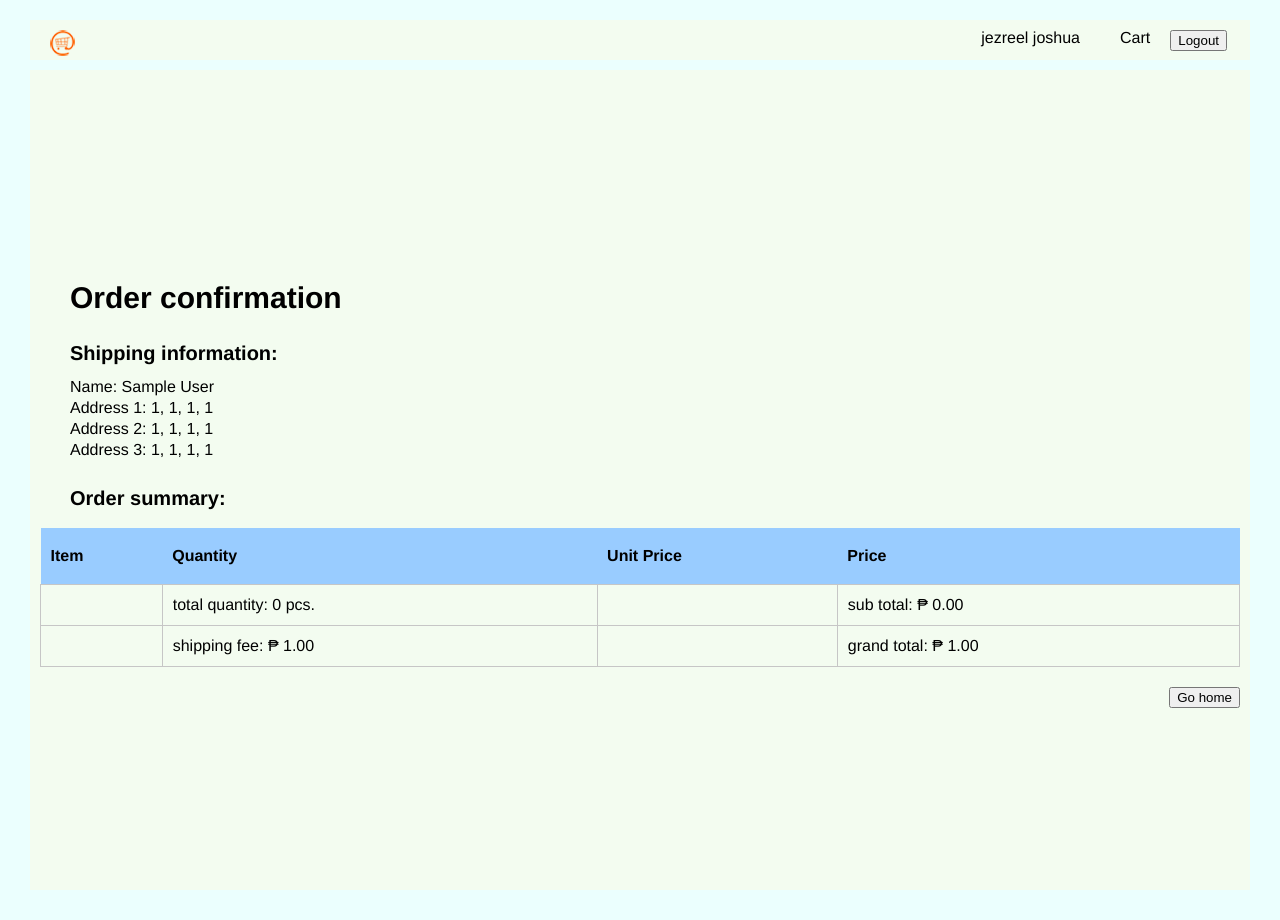
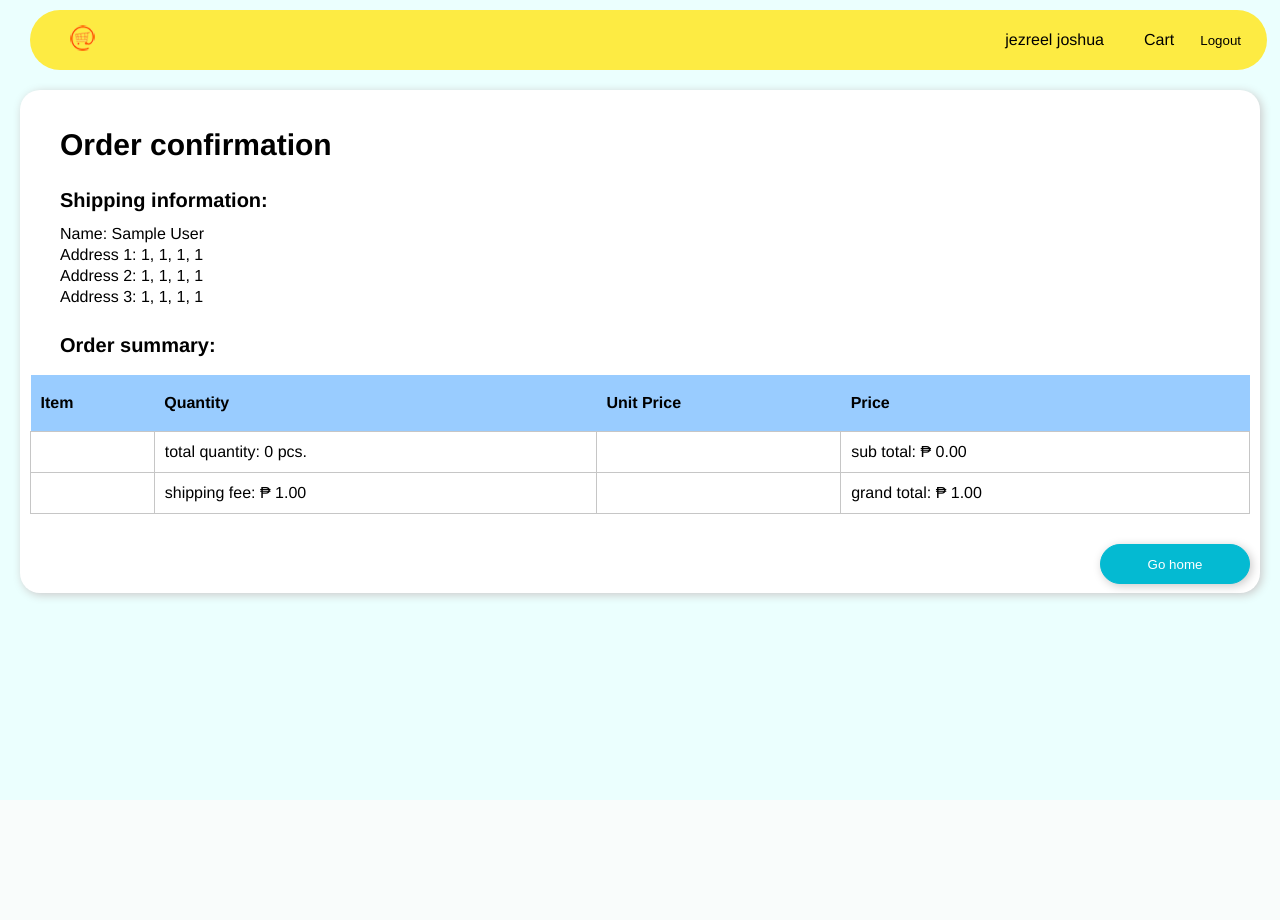
Before and after one commit to JezReal/shoppingcart-system, a PHP site: page /order_confirmation.php in a window 1280 px wide. After the commit the page ends 800 px from the top, so only its background shows below. Run offline with PHP 8.4, Linux system fonts and the light colour scheme; the visitor is signed in with stand-in values (Sample User, id 1); data comes from the database, SQL or seed files in the repository; data that the repository does not hold is empty.

Commit message:
UI modifications

```diff
--- a/pages/order_confirmation.php
+++ b/pages/order_confirmation.php
@@ -51,6 +51,7 @@ function deleteCartItems($cartId)
         <?php include "../styles/header.css"?>
         <?php include "../styles/cart.css"?>
         <?php include "../styles/order_confirmation.css"?>
+        <?php include "../styles/navigation_styles.css"?>
     </style>
 </head>
 <body>
@@ -108,6 +109,7 @@ $statement->execute();
         <br>
 
         <?php
+
         echo "<p>Name: " . $_SESSION['shippingFullName'] . "</p>";
         echo "<p>Address 1: " . $_SESSION['address'].", " . $_SESSION['city'].", " .$_SESSION['province'].", "  . $_SESSION['country'] .  "</p>";
 
@@ -120,6 +122,7 @@ $statement->execute();
         }
 
         ?>
+
     </div>
 
     <div id="order-container">
@@ -191,7 +194,7 @@ $statement->execute();
         </table>
 
         <form action="./order_confirmation.php" method="post">
-            <button id="homeButton" type="submit" name="goHome">Go home</button>
+            <button id="checkOutButton" type="submit" name="goHome">Go home</button>
         </form>
     </div>
 </section>
--- a/styles/order_confirmation.css
+++ b/styles/order_confirmation.css
@@ -1,9 +1,11 @@
 section {
-    height: 100vh;
-    margin: 10px;
+    height: auto;
+    margin-top: 70px;
     padding: 10px;
-    background-color: #F3FCF0;
+    background-color: white;
     align-content: center;
+    border-radius: 20px;
+    box-shadow: 2px 2px 10px #cac9c9;
 }
 
 section h1 {
```
Also changed, not shown: pages/payment.php (+8 -7 lines), pages/shipping.php (+9 -4 lines).
